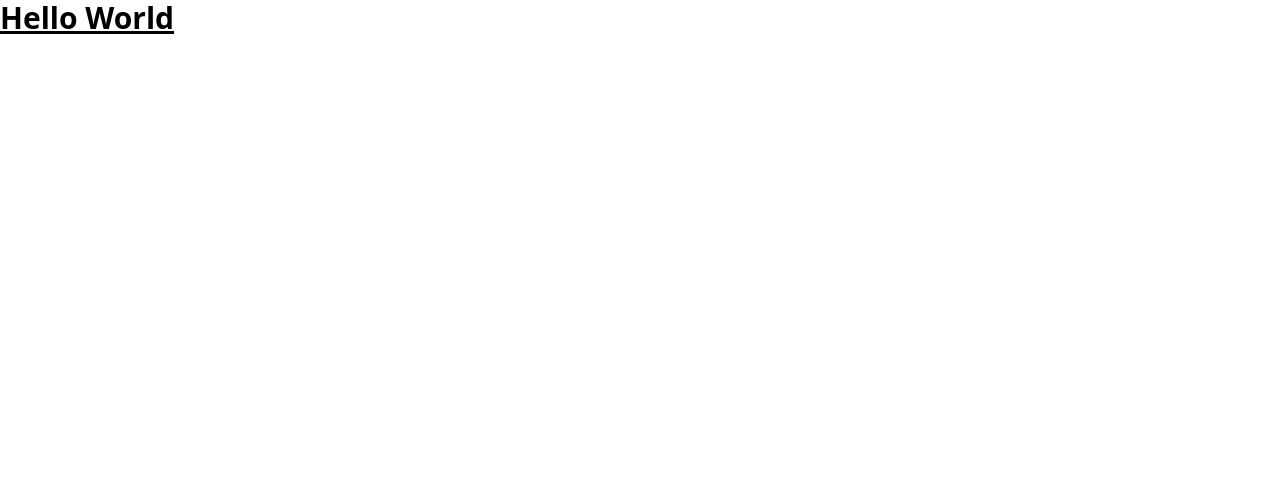
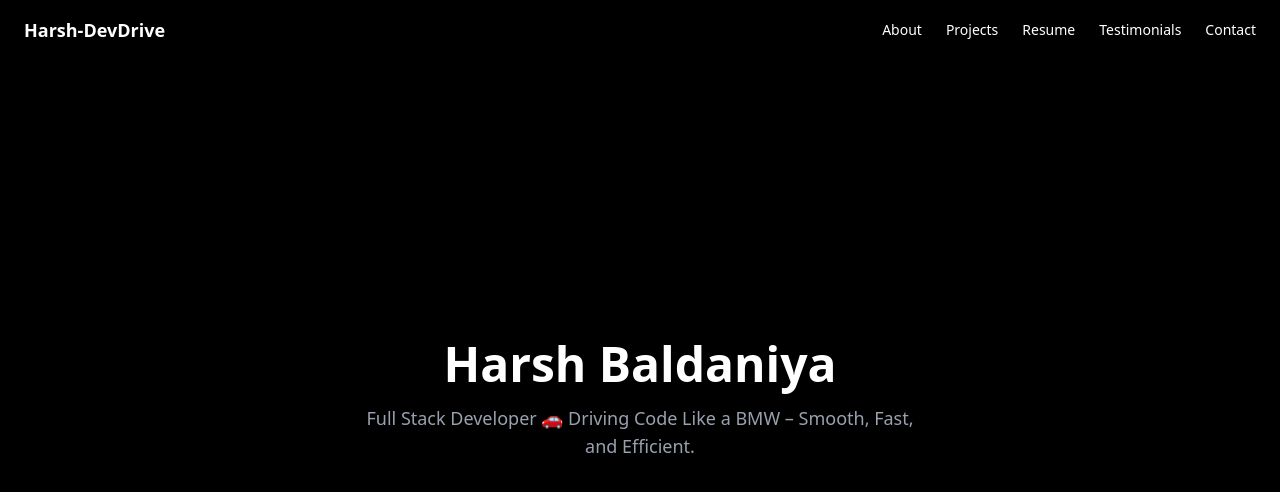
Before and after one commit to HarshBaldaniya/harsh-devworld, a Next.js app: page / in a window 1280 px wide. Shown: the top 492 px of the page. Built offline with nearby package versions, Linux system fonts and the light colour scheme.

Commit message:
First Page

```diff
--- a/package.json
+++ b/package.json
@@ -10,6 +10,7 @@
   },
   "dependencies": {
     "@tailwindcss/postcss": "^4.1.11",
+    "framer-motion": "^12.23.6",
     "next": "15.4.2",
     "postcss": "^8.5.6",
     "react": "19.1.0",
--- a/src/app/globals.css
+++ b/src/app/globals.css
@@ -1 +1,16 @@
 @import "tailwindcss";
+
+html {
+  scroll-behavior: smooth;
+  background-color: #000; /* BMW black theme */
+  color: white;
+  font-family: "Inter", sans-serif;
+}
+
+::-webkit-scrollbar {
+  width: 8px;
+}
+::-webkit-scrollbar-thumb {
+  background: #007aff;
+  border-radius: 10px;
+}
--- a/src/app/layout.tsx
+++ b/src/app/layout.tsx
@@ -1,30 +1,21 @@
-import type { Metadata } from "next";
-import { Geist, Geist_Mono } from "next/font/google";
+// src/app/layout.tsx
 import "./globals.css";
+import Navbar from "@/components/Navbar";
 
-const geistSans = Geist({
-  variable: "--font-geist-sans",
-  subsets: ["latin"],
-});
-
-const geistMono = Geist_Mono({
-  variable: "--font-geist-mono",
-  subsets: ["latin"],
-});
-
-export const metadata: Metadata = {
-  title: "Create Next App",
-  description: "Generated by create next app",
+export const metadata = {
+  title: "Harsh | BMW Dev Portfolio",
+  description: "BMW-inspired interactive developer portfolio",
 };
 
 export default function RootLayout({
   children,
-}: Readonly<{
+}: {
   children: React.ReactNode;
-}>) {
+}) {
   return (
     <html lang="en">
-      <body className={`${geistSans.variable} ${geistMono.variable}`}>
+      <body className="relative bg-black text-white font-sans">
+        <Navbar />
         {children}
       </body>
     </html>
--- a/src/app/page.tsx
+++ b/src/app/page.tsx
@@ -1,7 +1,17 @@
+"use client";
+import { useEffect, useState } from "react";
+import Loader from "@/components/Loader";
+import Hero from "@/components/Hero";
+
 export default function Home() {
+  const [loading, setLoading] = useState(true);
+
+  useEffect(() => {
+    const timer = setTimeout(() => setLoading(false), 3000);
+    return () => clearTimeout(timer);
+  }, []);
+
   return (
-    <>
-      <h1 className="text-3xl font-bold underline">Hello World</h1>
-    </>
+    <main className="min-h-screen">{loading ? <Loader /> : <Hero />}</main>
   );
 }
--- /dev/null
+++ b/src/components/Hero.tsx
@@ -0,0 +1,28 @@
+"use client";
+import { motion } from "framer-motion";
+
+const Hero = () => {
+  return (
+    <section className="h-screen flex flex-col justify-center items-center px-4 text-center">
+      <motion.h1
+        className="text-5xl font-bold text-accent"
+        initial={{ opacity: 0, y: 20 }}
+        animate={{ opacity: 1, y: 0 }}
+        transition={{ duration: 1 }}
+      >
+        Harsh Baldaniya
+      </motion.h1>
+      <motion.p
+        className="text-gray-400 mt-4 max-w-xl text-lg"
+        initial={{ opacity: 0 }}
+        animate={{ opacity: 1 }}
+        transition={{ delay: 0.5 }}
+      >
+        Full Stack Developer 🚗 Driving Code Like a BMW – Smooth, Fast, and
+        Efficient.
+      </motion.p>
+    </section>
+  );
+};
+
+export default Hero;
--- /dev/null
+++ b/src/components/Loader.tsx
@@ -0,0 +1,27 @@
+"use client";
+import { motion } from "framer-motion";
+
+const Loader = () => {
+  return (
+    <div className="h-screen w-screen bg-black flex flex-col justify-center items-center text-white">
+      <motion.img
+        src="/car-loader.svg"
+        alt="Car Loader"
+        className="w-24 h-24"
+        initial={{ y: 150, opacity: 0 }}
+        animate={{ y: 0, opacity: 1 }}
+        transition={{ duration: 1.2 }}
+      />
+      <motion.h2
+        className="mt-6 text-lg tracking-wide"
+        initial={{ opacity: 0 }}
+        animate={{ opacity: 1 }}
+        transition={{ delay: 1.2 }}
+      >
+        Starting Engine...
+      </motion.h2>
+    </div>
+  );
+};
+
+export default Loader;
--- /dev/null
+++ b/src/components/Navbar.tsx
@@ -0,0 +1,19 @@
+'use client'
+import Link from 'next/link'
+
+const Navbar = () => {
+  return (
+    <nav className="fixed top-0 left-0 w-full px-6 py-4 z-50 bg-black/80 backdrop-blur-md text-white flex justify-between items-center">
+      <h1 className="text-lg font-bold text-accent">Harsh-DevDrive</h1>
+      <ul className="flex gap-6 text-sm">
+        <li><Link href="#about">About</Link></li>
+        <li><Link href="#projects">Projects</Link></li>
+        <li><Link href="#resume">Resume</Link></li>
+        <li><Link href="#testimonials">Testimonials</Link></li>
+        <li><Link href="#contact">Contact</Link></li>
+      </ul>
+    </nav>
+  )
+}
+
+export default Navbar
--- /dev/null
+++ b/tailwind.config.ts
@@ -0,0 +1,18 @@
+import type { Config } from "tailwindcss";
+
+const config: Config = {
+  content: ["./src/**/*.{js,ts,jsx,tsx}"],
+  theme: {
+    extend: {
+      colors: {
+        accent: "#007aff", // BMW Blue
+        dark: "#0a0a0a", // For sections
+      },
+      fontFamily: {
+        sans: ["Inter", "sans-serif"],
+      },
+    },
+  },
+  plugins: [],
+};
+export default config;
```
Also changed, not shown: public/car-loader.svg (added), 1 other file (tests, documents, lock files or other folders).
